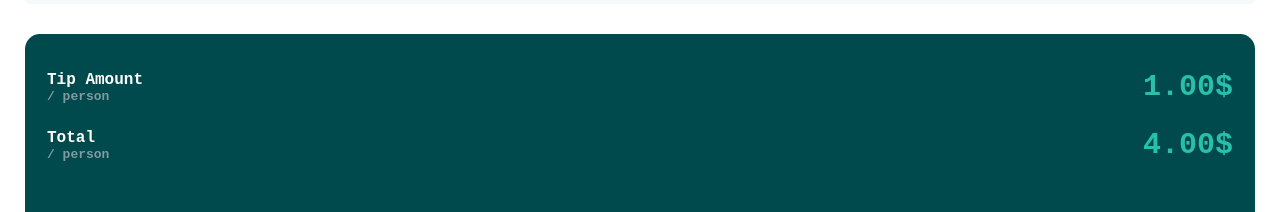
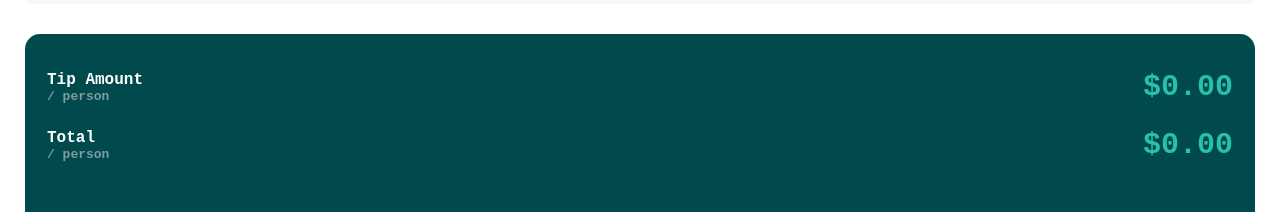
Before and after one commit to SULAJSJS/Tip-Calculator, a React (Vite) app: page / in a window 1280 px wide. Shown: the part 595-807 px from the top of the page. Built offline with nearby package versions, Linux system fonts and the light colour scheme.

Commit message:
added functionality for displaying the result of calculation and resetting values

```diff
--- a/src/App.tsx
+++ b/src/App.tsx
@@ -18,6 +18,14 @@ function App() {
     }
   }, [bill, calculatedTip, people, tip]);
 
+  const handleResetBtn = () => {
+    setBill('');
+    setTip('');
+    setPeople('');
+    setCalculatedTip(0);
+    setTotal(0);
+  };
+
   return (
     <div className="container">
       <div className="logo">
@@ -32,7 +40,12 @@ function App() {
           people={people}
           setPeople={setPeople}
         />
-        <Display />
+        <Display
+          total={total}
+          calculatedTip={calculatedTip}
+          handleResetBtn={handleResetBtn}
+          people={people}
+        />
       </div>
     </div>
   );
--- a/src/components/Display.tsx
+++ b/src/components/Display.tsx
@@ -1,5 +1,11 @@
 /* eslint-disable react/jsx-filename-extension */
-function Display() {
+function Display({ total, calculatedTip, handleResetBtn, people }) {
+  const returnCurrencyAmt = (amt: string) => {
+    return new Intl.NumberFormat('en-US', {
+      style: 'currency',
+      currency: 'USD',
+    }).format(amt);
+  };
   return (
     <div className="output">
       <div className="line-wrapper">
@@ -8,7 +14,9 @@ function Display() {
             <div className="title">Tip Amount</div>
             <div className="desc">/ person</div>
           </div>
-          <div className="value">1.00$</div>
+          <div className="value">
+            {returnCurrencyAmt(`${calculatedTip / people || '0'}`)}
+          </div>
         </div>
 
         <div className="line-output">
@@ -16,12 +24,20 @@ function Display() {
             <div className="title">Total</div>
             <div className="desc">/ person</div>
           </div>
-          <div className="value">4.00$</div>
+          <div className="value">
+            {returnCurrencyAmt(`${total / people || '0'}`)}
+          </div>
         </div>
       </div>
-      <button type="button" className="btn reset" disabled>
-        Reset
-      </button>
+      {total ? (
+        <button type="button" className="btn reset" onClick={handleResetBtn}>
+          Reset
+        </button>
+      ) : (
+        <button type="button" className="btn reset" disabled>
+          Reset
+        </button>
+      )}
     </div>
   );
 }
```
